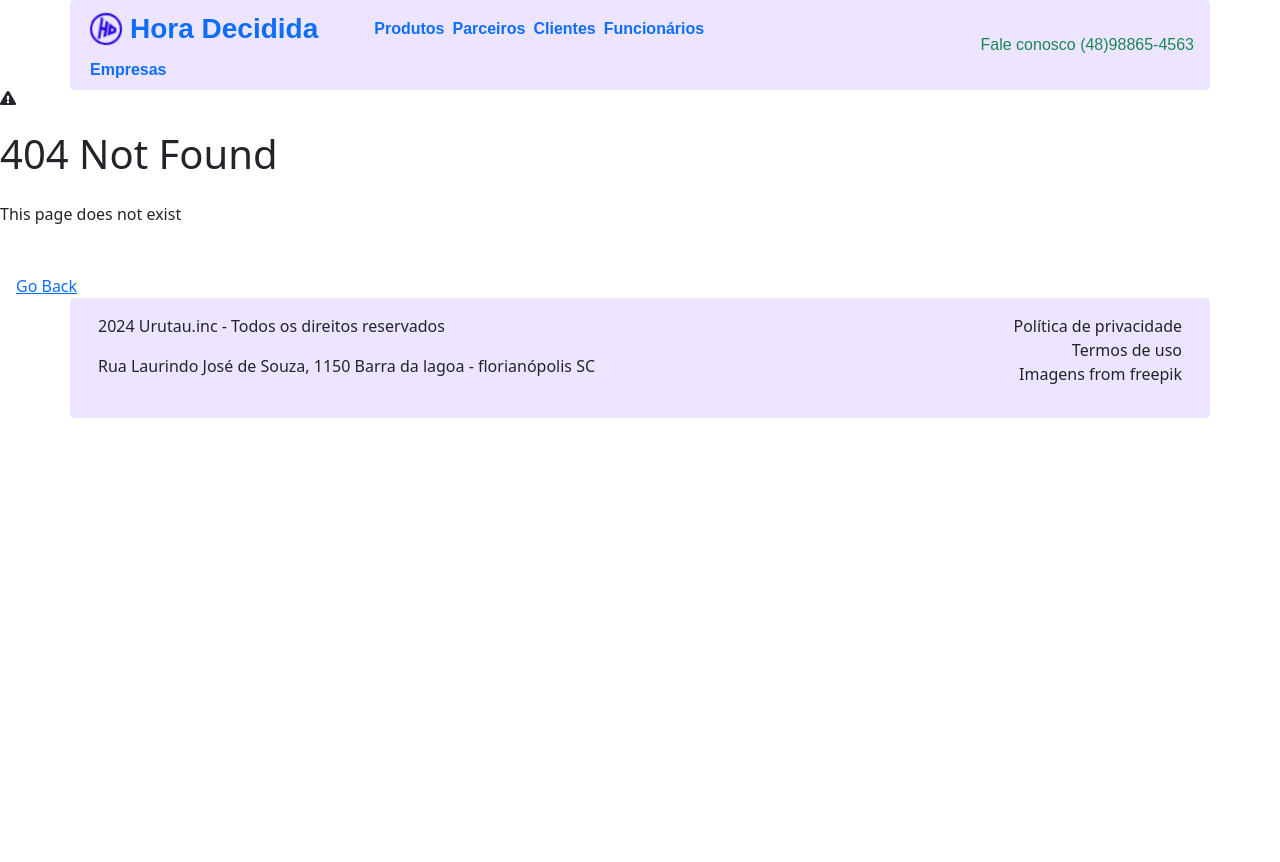
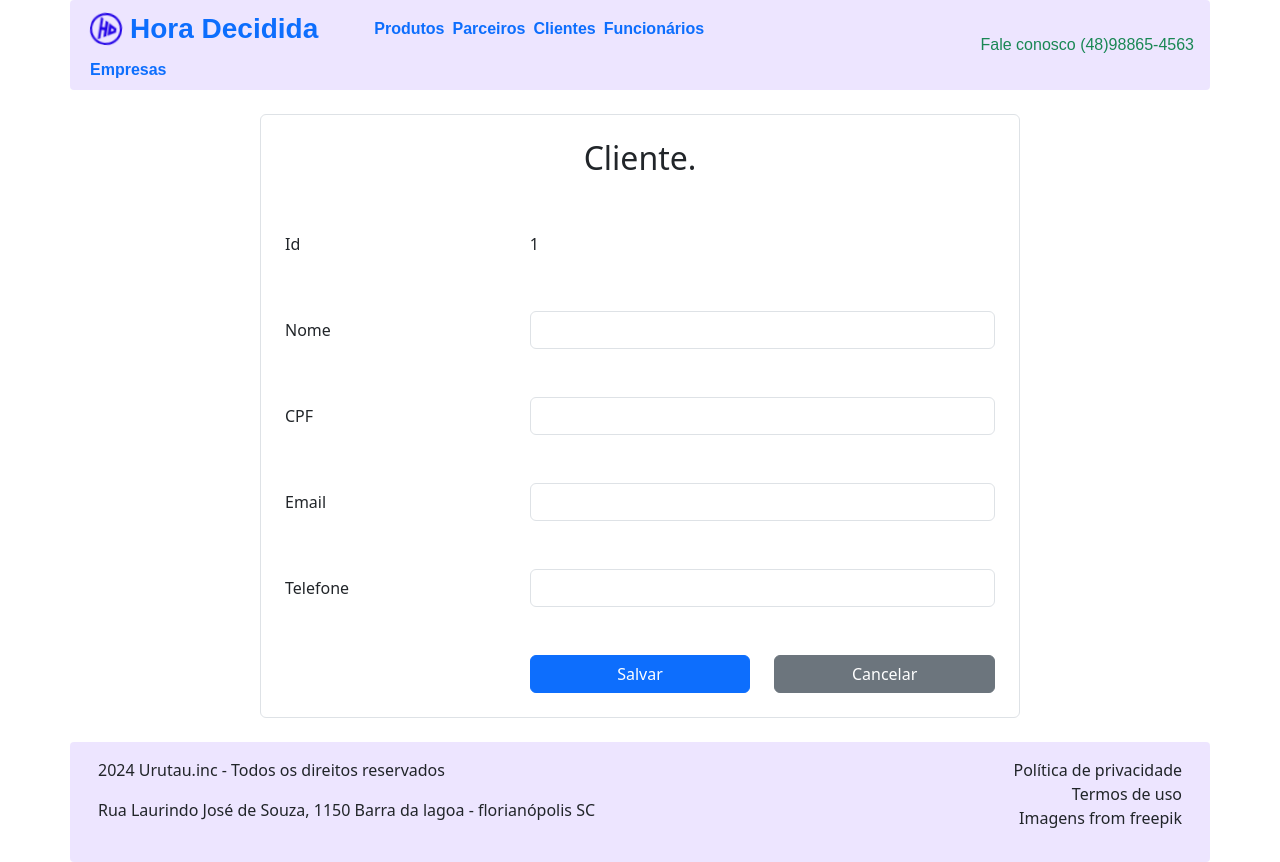
Before and after one commit to Dnstilt/Hora-Decidida, a React (Vite) app: page /updatecliente/1 in a window 1280 px wide. Before the commit the page ends 800 px from the top, so only its background shows below. Built offline with nearby package versions, Linux system fonts and the light colour scheme; no server answers.

Commit message:
UpdateCliente

```diff
--- a/package.json
+++ b/package.json
@@ -10,6 +10,7 @@
     "preview": "vite preview"
   },
   "dependencies": {
+    "axios": "^1.7.2",
     "bootstrap": "^5.3.3",
     "react": "^18.2.0",
     "react-bootstrap": "^2.10.2",
--- a/src/App.jsx
+++ b/src/App.jsx
@@ -10,12 +10,13 @@ import ProductsPage from './pages/ProductsPage'
 import PartnersPage from './pages/PartnersPage'
 import PoliticaPage from './pages/PoliticaPage'
 import TermosPage from './pages/TermosPage'
-import ClientesPage from './pages/ClientesPage'
+import ClientesPage from './pages/ClientePages/ClientesPage'
 import NotFoundPage from './pages/NotFoundPage'
 import MainLayout from "./Layouts/MainLayout";
 import EmpresasPage from "./pages/EmpresasPage";
 import FuncionariosPage from "./pages/FuncionariosPage";
-import CreateClientePage  from "./componentes/Clientes/CreateClient";
+import CreateClientePage  from "./pages/ClientePages/CreateClientePage";
+import UpdateClientePage from "./pages/ClientePages/UpdateClientePage";
 
 const router = createBrowserRouter(
   createRoutesFromElements(
@@ -26,7 +27,8 @@ const router = createBrowserRouter(
       <Route path="/politica" element={ <PoliticaPage/> }/>
       <Route path="/termos" element={ <TermosPage/> }/>
       <Route path="/clientes" element={ <ClientesPage /> }/>
-      <Route path="/createCliente" element={ <CreateClientePage /> }/>
+      <Route path="/createcliente" element={ <CreateClientePage /> }/>
+      <Route path="/updatecliente/:id" element={ <UpdateClientePage /> }/>
       <Route path="/Empresas" element={ <EmpresasPage /> }/>
       <Route path="/Funcionarios" element={ <FuncionariosPage /> }/>
       <Route path="*" element={ <NotFoundPage/> }/>
--- a/src/componentes/Clientes/Clientes.jsx
+++ b/src/componentes/Clientes/Clientes.jsx
@@ -1,13 +1,16 @@
 import { useEffect, useState } from "react"
-import { Link } from "react-router-dom"
+import { Link, useNavigate } from "react-router-dom"
+
 
 const Clientes = () => {
     const [clientes, setClientes] = useState([])
 
+    const navigate = useNavigate()
+
     function getClientes() {
-        fetch ("http://localhost:3000/clientes ")
+        fetch("http://localhost:3000/clientes ")
             .then(response => {
-            if (response.ok){
+                if (response.ok) {
                     return response.json()
                 }
                 throw new Error()
@@ -19,7 +22,6 @@ const Clientes = () => {
                 alert("Não foi possivel achar o arquivo")
             })
     }
-
     useEffect(getClientes, [])
 
     return (
@@ -28,7 +30,7 @@ const Clientes = () => {
             <div className="row mb-3">
                 <div className="col">
                     <Link className="btn btn-primary me-1" to="/createCliente" role="button">Cadastrar Cliente</Link>
-                 <button type="button" className="btn btn-outline-primary" onClick={ getClientes }>Restaurar</button>
+                    <button type="button" className="btn btn-outline-primary" onClick={getClientes}>Restaurar</button>
                 </div>
                 <div className="col">
 
@@ -55,9 +57,8 @@ const Clientes = () => {
                                     <td>{cliente.cpf}</td>
                                     <td>{cliente.email}</td>
                                     <td>{cliente.telefone}</td>
-                                    <td style={{width: "10px", whiteSpace: "nowrap"}}>
-                                        <Link className="btn btn-primary btn-sm me-1" to="/clientes/editar">Editar</Link>
-                                        <button type="button" className="btn btn-danger btn-sm">Deletar</button>
+                                    <td style={{ width: "10px", whiteSpace: "nowrap" }}>
+                                        <Link className="btn btn-primary btn-sm me-1" to={"/updatecliente/"+cliente.id}>Editar</Link>
                                     </td>
                                 </tr>
                             )
--- a/src/componentes/Clientes/CreateClient.jsx
+++ b/src/componentes/Clientes/CreateClient.jsx
@@ -1,26 +1,28 @@
+import { useState, useRef } from "react"
 import { Link, useNavigate } from "react-router-dom"
+import api from '../../services/api'
 
 const CreateClient = () => {
 
     const navigate = useNavigate()
+    let inputNome = useRef()
+    let inputCpf = useRef()
+    let inputEmail = useRef()
+    let inputTelefone = useRef()
 
-    async function handSubmit(event) {
-        event.preventDefault()
+    async function createCliente(){
 
-        const formData = new FormData(event.target)
-        const cliente = Object.fromEntries(formData.entries())
-
-        if(!cliente.nome || !cliente.cpf || !cliente.email || !cliente.telefone){
+        if (!inputNome.current.value || !inputCpf.current.value || !inputEmail.current.value || !inputTelefone.current.value) {
             alert("Porfavor preencha todos os campos")
             return
         }
-        try{
-            const response = fetch("http://localhost:3000/clientes", {
-                method: "POST",
-                body: formData
+        try {
+            await api.post('/clientes', {
+            nome:inputNome.current.value,
+            cpf:inputCpf.current.value,
+            email:inputEmail.current.value,
+            telefone:inputTelefone.current.value
             })
-            const data = await response.json()
-
             if (response.ok) {
                 navigate("/clientes")
             }
@@ -31,8 +33,8 @@ const CreateClient = () => {
                 alert("Não foi possível cadastrar o cliente tente novamente")
             }
         }
-        catch(error) {
-            alert("Não foi possível se conectar com o servidor")
+        catch (error) {
+            navigate("/clientes")
         }
     }
 
@@ -41,38 +43,38 @@ const CreateClient = () => {
             <div className="row">
                 <div className="col-md-8 mx-auto align-content-center rounded border p-4">
                     <h2 className="text-center mb-5">Insira um novo cliente.</h2>
-                    <form onSubmit={handSubmit}>
+                    <form >
                         <div className="row mb-5">
-                            <label className="col-sm-4 col-form-label">Nome</label>
+                            <label className="col-sm-4 col-form-label" >Nome</label>
                             <div className="col-sm-8">
-                                <input type="text" className="form-control" name="nome" />
+                                <input type="text" className="form-control" name="nome" ref={inputNome}/>
 
                             </div>
                         </div>
                         <div className="row mb-5">
-                            <label className="col-sm-4 col-form-label">CPF</label>
+                            <label className="col-sm-4 col-form-label" >CPF</label>
                             <div className="col-sm-8">
-                                <input type="text" className="form-control" name="cpf" />
+                                <input type="text" className="form-control" name="cpf" ref={inputCpf} />
 
                             </div>
                         </div>
                         <div className="row mb-5">
                             <label className="col-sm-4 col-form-label">Email</label>
                             <div className="col-sm-8">
-                                <input type="text" className="form-control" name="email" />
+                                <input type="text" className="form-control" name="email" ref={inputEmail}/>
 
                             </div>
                         </div>
                         <div className="row mb-5">
-                            <label className="col-sm-4 col-form-label">Telefone</label>
+                            <label className="col-sm-4 col-form-label" >Telefone</label>
                             <div className="col-sm-8">
-                                <input type="text" className="form-control" name="telefone" />
+                                <input type="text" className="form-control" name="telefone" ref={inputTelefone}/>
 
                             </div>
                         </div>
                         <div className="row">
                             <div className="offset-sm-4 col-sm-4 d-grid">
-                                <button className="btn btn-primary">Enviar</button>
+                                <button type="button" onClick={createCliente} className="btn btn-primary">Enviar</button>
                             </div>
                             <div className="col-sm-4 d-grid">
                                 <Link className="btn btn-secondary" to="/clientes" role="button">Cancelar</Link>
--- /dev/null
+++ b/src/componentes/Clientes/UpdateCliente.jsx
@@ -0,0 +1,121 @@
+import { useState, useRef, useEffect } from "react"
+import { Link, useNavigate, useParams } from "react-router-dom"
+
+const UpdateCliente = () => {
+
+
+    const params = useParams()
+    const [dadosIniciais, setDadosIniciais] = useState([])
+    const navigate = useNavigate()
+    let inputNome = useRef()
+    let inputCpf = useRef()
+    let inputEmail = useRef()
+    let inputTelefone = useRef()
+
+    function getCliente() {
+        fetch("http://localhost:3000/clientes/" + params.id)
+            .then(response => {
+                if(response.ok) {
+                    return response.json()
+                }
+                throw new Error()
+            })
+            .then(data => {
+                setDadosIniciais(data)
+            })
+            .catch(error => {
+                alert("Não foi possível ver o cliente.")
+            })
+    }
+    useEffect(getCliente, [])
+
+    async function handlerSubmit(event) {
+        event.preventDefault()
+        const formData = new FormData(event.target)
+        const cliente = Object.fromEntries(formData.entries())
+
+        if (!cliente.nome || !cliente.cpf || !cliente.email || !cliente.telefone) {
+            alert("Porfavor preencha todos os campos")
+            return
+        }
+        try {
+            const response = await fetch("http://localhost:3000/clientes/"+params.id, {
+                method:"PATCH",
+                body: formData
+            })
+
+            const data = await response.json()
+
+            if (response.ok) {
+                navigate("/clientes")
+            }
+            else if (response.status === 400) {
+                alert("Erro de validação")
+            }
+            else {
+                alert("Não foi possível editar o cliente tente novamente")
+            }
+        }
+        catch (error) {
+            navigate("/clientes")
+        }
+    }
+
+    return (
+        <div className="container my-4">
+            <div className="row">
+                <div className="col-md-8 mx-auto align-content-center rounded border p-4">
+                    <h2 className="text-center mb-5">Cliente.</h2>
+                    <div className="row mb-5">
+                        <label className="col-sm-4 col-form-label" >Id</label>
+                        <div className="col-sm-8">
+                            <input readOnly className="form-control-plaintext" defaultValue={params.id} />
+                        </div>
+                    </div>
+                    {
+                        dadosIniciais &&
+                        <form onSubmit={handlerSubmit}>
+                            <div className="row mb-5">
+                                <label className="col-sm-4 col-form-label" >Nome</label>
+                                <div className="col-sm-8">
+                                    <input type="text" className="form-control" name="nome" defaultValue={dadosIniciais.nome} />
+
+                                </div>
+                            </div>
+                            <div className="row mb-5">
+                                <label className="col-sm-4 col-form-label" >CPF</label>
+                                <div className="col-sm-8">
+                                    <input type="text" className="form-control" name="cpf"  defaultValue={dadosIniciais.cpf} />
+
+                                </div>
+                            </div>
+                            <div className="row mb-5">
+                                <label className="col-sm-4 col-form-label">Email</label>
+                                <div className="col-sm-8">
+                                    <input type="text" className="form-control" name="email"  defaultValue={dadosIniciais.email} />
+
+                                </div>
+                            </div>
+                            <div className="row mb-5">
+                                <label className="col-sm-4 col-form-label" >Telefone</label>
+                                <div className="col-sm-8">
+                                    <input type="text" className="form-control" name="telefone"  defaultValue={dadosIniciais.telefone} />
+
+                                </div>
+                            </div>
+                            <div className="row">
+                                <div className="offset-sm-4 col-sm-4 d-grid">
+                                    <button type="button" className="btn btn-primary">Salvar</button>
+                                </div>
+                                <div className="col-sm-4 d-grid">
+                                    <Link className="btn btn-secondary" to="/clientes" role="button">Cancelar</Link>
+                                </div>
+                            </div>
+                        </form>
+                    }
+                </div>
+            </div>
+        </div>
+    )
+}
+export default UpdateCliente
--- a/src/pages/ClientesPage.jsx
+++ b/src/pages/ClientePages/ClientesPage.jsx
@@ -1,4 +1,4 @@
-import Clientes from '../componentes/Clientes/Clientes'
+import Clientes from '../../componentes/Clientes/Clientes'
 
 const ClientesPage = () => {
   return (
--- a/src/pages/CreateClientePage.jsx
+++ b/src/pages/ClientePages/CreateClientePage.jsx
@@ -1,4 +1,4 @@
-import CreateClient from '../componentes/Clientes/CreateClient'
+import CreateClient from '../../componentes/Clientes/CreateClient'
 
 const CreateClientePage = () => {
   return (
--- /dev/null
+++ b/src/pages/ClientePages/UpdateClientePage.jsx
@@ -0,0 +1,11 @@
+import UpdateCliente from '../../componentes/Clientes/UpdateCliente'
+
+const UpdateClientePage = () => {
+  return (
+    <>
+     <UpdateCliente/>
+    </>
+  );
+};
+
+export default UpdateClientePage;
--- /dev/null
+++ b/src/services/api.jsx
@@ -0,0 +1,6 @@
+import axios from "axios"
+
+const api = axios.create({
+    baseURL:' http://localhost:3000'
+})
+export default api
```
Also changed, not shown: 1 other file (tests, documents, lock files or other folders). Lines whose indentation alone changed are shown as unchanged.
